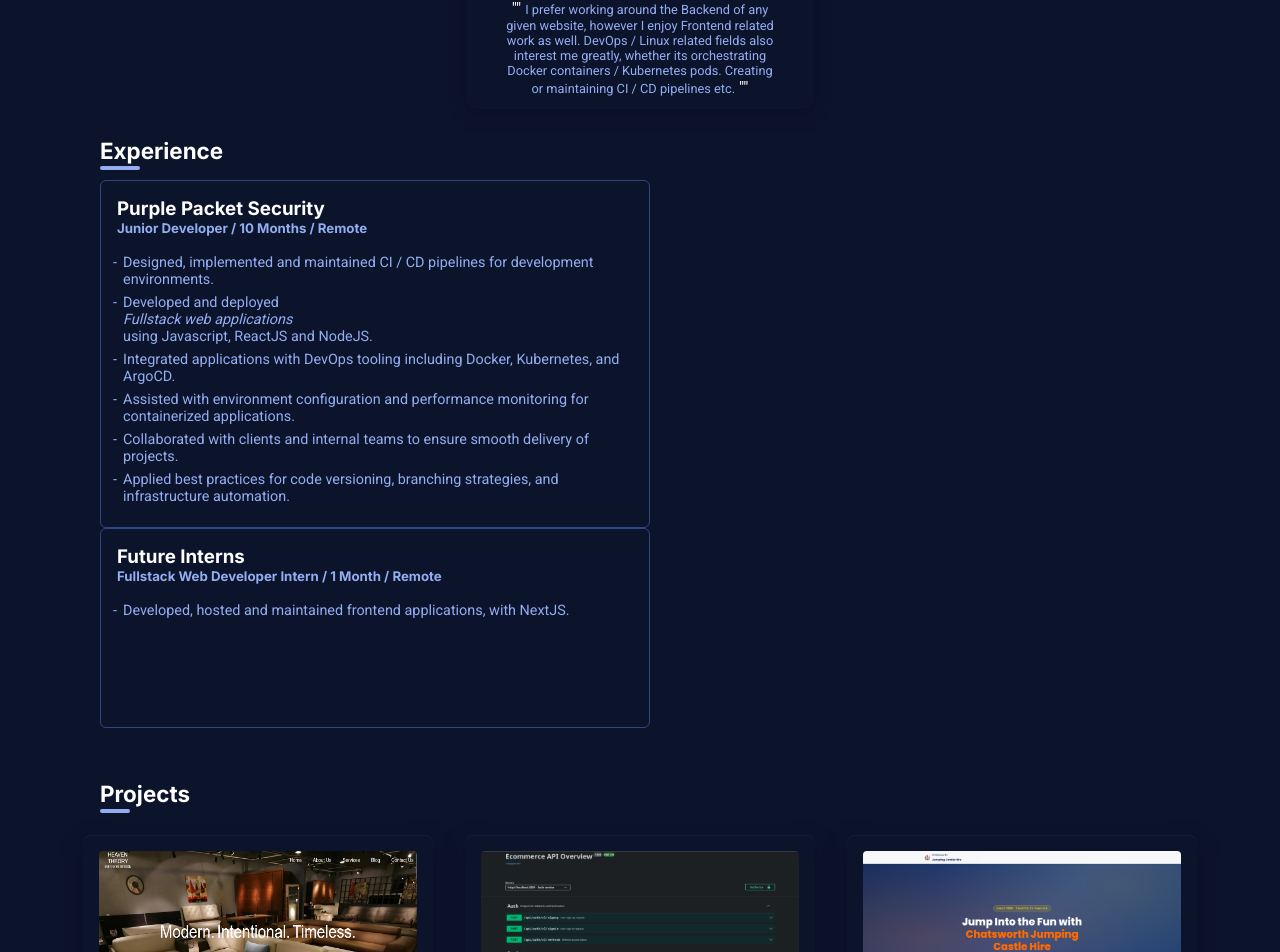
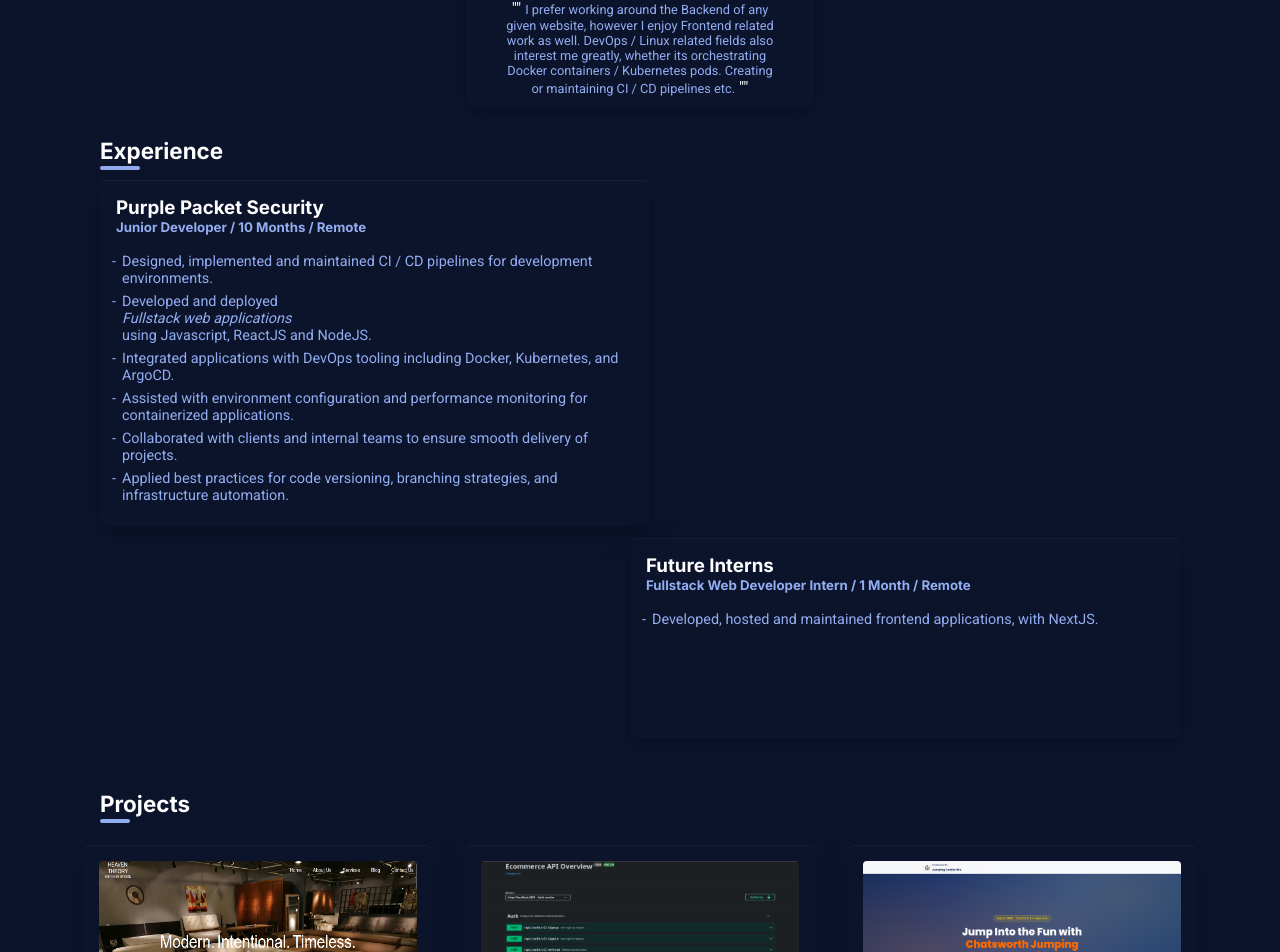
Before and after one commit to LouisZA878/FUTURE_FS_1, a Next.js app: page / in a window 1280 px wide. Shown: the part 1131-2083 px from the top of the page. Built offline with nearby package versions, Linux system fonts and the light colour scheme; no server answers.

Commit message:
Updated experience section

```diff
--- a/app/(components)/hero.js
+++ b/app/(components)/hero.js
@@ -14,8 +14,8 @@ const Hero = () => {
         <div className="buttons">
           <Link
             className="btn"
-            href="/files/Louis-2025-CV.docx"
-            download="LouisCV.docx"
+            href="/files/LouisCV-2.pdf"
+            download="LouisCV-2.pdf"
           >
             Resume
           </Link>
--- a/app/globals.css
+++ b/app/globals.css
@@ -539,9 +539,13 @@ li .value {
   width: 100%;
 }
 .container-box .box {
-  border: 1px solid var(--border);
   padding: 16px;
   border-radius: 6px;
+  margin: 0 0 12px 0;
+
+  box-shadow:
+    0 8px 24px hsl(237 95% 3% / 0.28),
+    inset 0 1px 0 hsl(224 58% 16%);
 }
 .container-box .box h3 {
   color: var(--text);
@@ -595,8 +599,8 @@ li .value {
     min-height: 200px;
   }
 
-  .container-box:nth-child(odd) .box {
-    margin: 0 0 0 calc(100% - 400px);
+  .container-box .box:nth-child(even) {
+    margin: 0 0 12px calc(100% - 550px);
   }
 }
 
```
Also changed, not shown: 1 other file (tests, documents, lock files or other folders).
